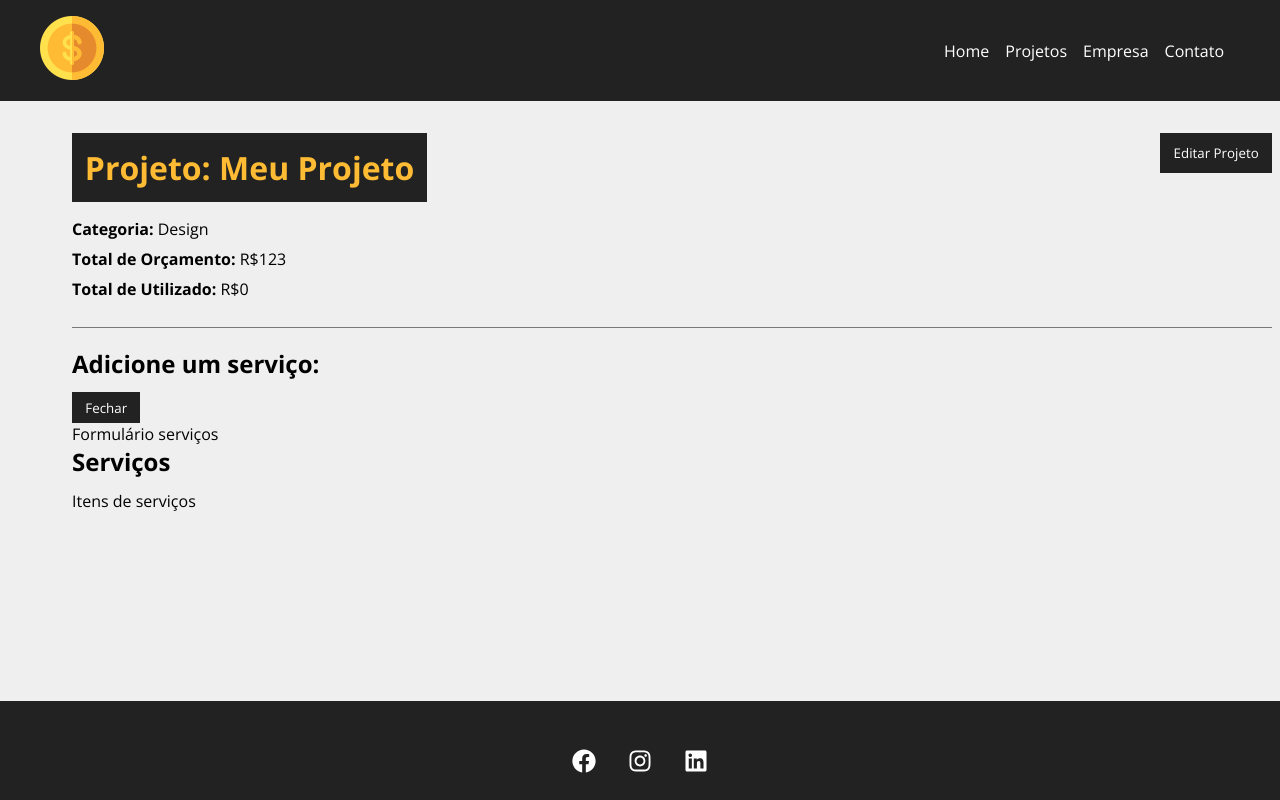
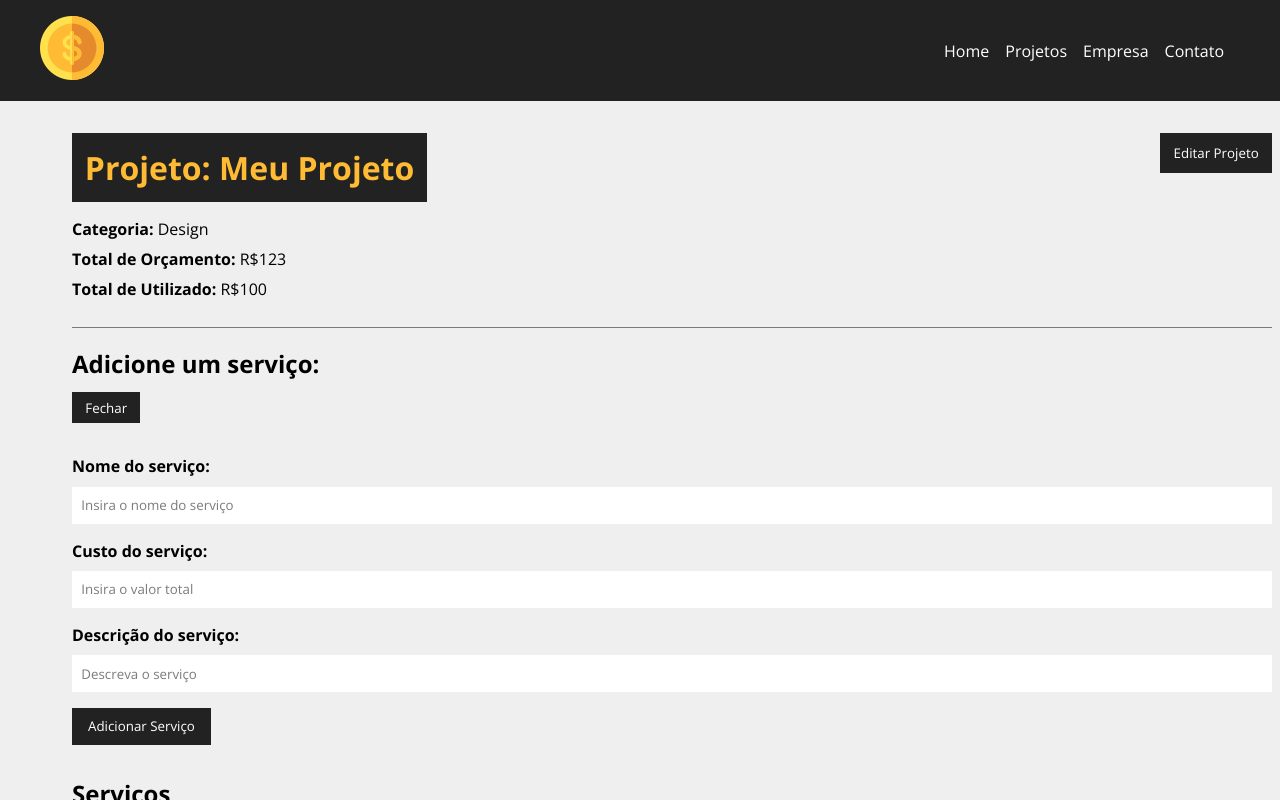
Before and after one commit to kaykiletieri/gerenciador-de-projetos, a React (Create React App) app: page /project/1 in a window 1280 px wide. Both pictures are taken after a click on the button "Adicionar Serviço". Built offline with nearby package versions, Linux system fonts and the light colour scheme; data requests are answered from the project's data file.

Commit message:
feat: added function to create services

```diff
--- a/db.json
+++ b/db.json
@@ -7,8 +7,15 @@
         "id": "3",
         "name": "Design"
       },
-      "pm": 0,
-      "services": [],
+      "pm": 100,
+      "services": [
+        {
+          "name": "TESTE",
+          "pm": "100",
+          "descriiption": "Apenas um teste",
+          "id": "f41bc8e5-ff9f-479c-9c07-b72fd4c08c39"
+        }
+      ],
       "id": 1
     }
   ],
--- a/src/components/pages/Project.js
+++ b/src/components/pages/Project.js
@@ -1,10 +1,14 @@
+import { parse, v4 as uuidv4 } from 'uuid'
+
 import styles from './Project.module.css'
+
 import {useParams} from 'react-router-dom'
 import {useState, useEffect} from 'react'
 
 import Loading from '../layout/Loading'
 import Container from '../layout/Container'
 import ProjectForm from '../projects/ProjectForm'
+import ServiceForm from '../service/ServiceForm'
 import Message from '../layout/Message'
 
 function Project() {
@@ -58,6 +62,46 @@
           })
       }
 
+    function createService(project) {
+
+        setMessage("")
+
+        //Ultimo serviço
+        const lastService = project.services[project.services.length -1]
+
+        lastService.id = uuidv4()
+
+        const lastServiceCost = lastService.pm
+        const newCost = parseFloat(project.pm) + parseFloat(lastServiceCost)
+
+        //Validação valor maximo
+
+        if(newCost > parseFloat(project.budget)) {
+            setMessage("Orçamento ultrapassado, verifique o valor do serviço")
+            setType("error")
+            project.services.pop()
+            return false
+        }
+
+       // Adicionando custo do serviço ao projeto
+
+       project.pm = newCost
+
+       fetch(`http://localhost:5000/projects/${project.id}`,{
+            method: 'PATCH',
+            headers: {
+                'Content-Type': 'application/json'
+            },
+            body: JSON.stringify(project)
+       }).then((resp)=> resp.json())
+       .then((data)=>{
+        //exibir serviços
+        console.log(data)
+       })
+       .catch(err=> console.log(err))
+
+    }
+
     function toggleProjectForm() {
         setShowProjectForm(!showProjectForm)
     }
@@ -106,9 +150,11 @@
                             </button>
                             <div className={styles.project_info}>
                                 {showServiceForm && (
-                                    <div>
-                                        Formulário serviços
-                                    </div>
+                                    <ServiceForm
+                                        handleSubmit={createService}
+                                        btnText="Adicionar Serviço"
+                                        projectData={project}
+                                    />
                                 )
                                 }
                             </div>
--- /dev/null
+++ b/src/components/service/ServiceForm.js
@@ -0,0 +1,55 @@
+import { useState } from 'react'
+
+import Input from '../form/Input'
+import SubmitButton from '../form/SubmitButton'
+
+import styles from '../projects/ProjectForm.module.css'
+
+function ServiceForm({ handleSubmit, btnText, projectData }) {
+
+    const [service, setService] = useState({})
+
+    function submit(e) {
+        e.preventDefault()
+        projectData.services.push(service)
+        handleSubmit(projectData)
+    }
+
+    function handleChange(e) {
+        setService({ ...service, [e.target.name]: e.target.value })
+      }
+
+    return (
+        <form onSubmit={submit} className={styles.form}>
+            <Input
+            type="text"
+            text="Nome do serviço"
+            name="name"
+            placeholder="Insira o nome do serviço"
+            handleOnChange={handleChange}
+            />
+
+            <Input
+            type="number"
+            text="Custo do serviço"
+            name="pm"
+            placeholder="Insira o valor total"
+            handleOnChange={handleChange}
+            />
+
+            <Input
+            type="text"
+            text="Descrição do serviço"
+            name="descriiption"
+            placeholder="Descreva o serviço"
+            handleOnChange={handleChange}
+            />
+
+            <SubmitButton
+            text={btnText}
+            />
+        </form>
+    )
+}
+
+export default ServiceForm
```
